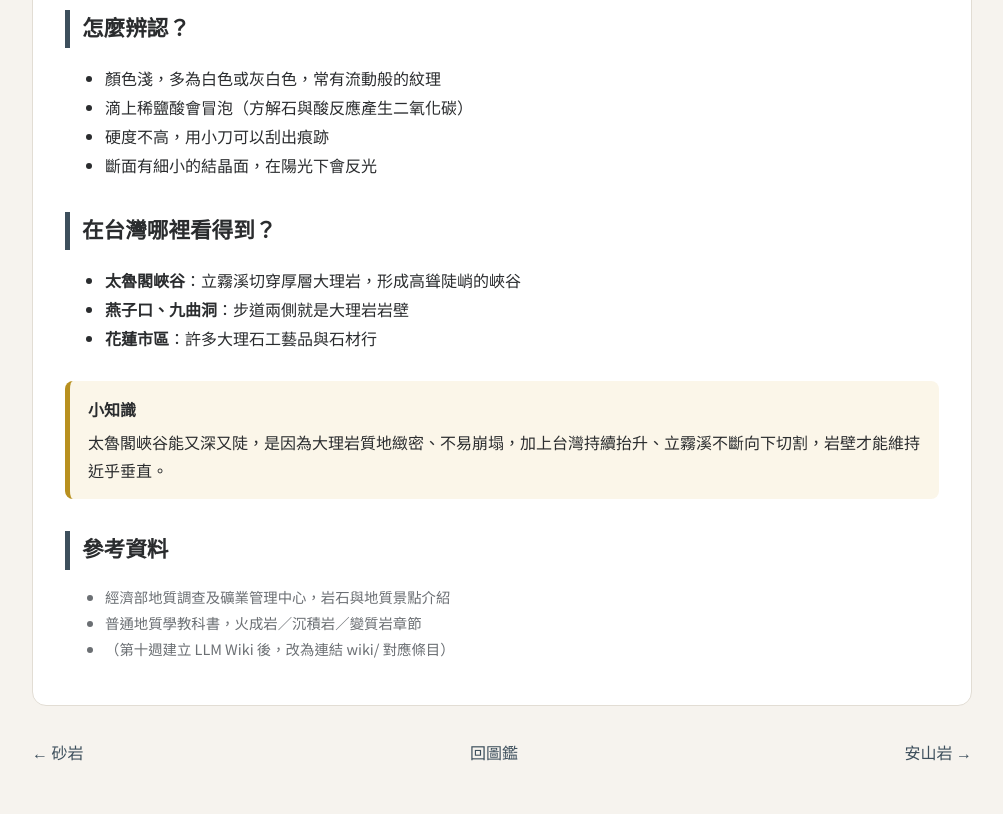
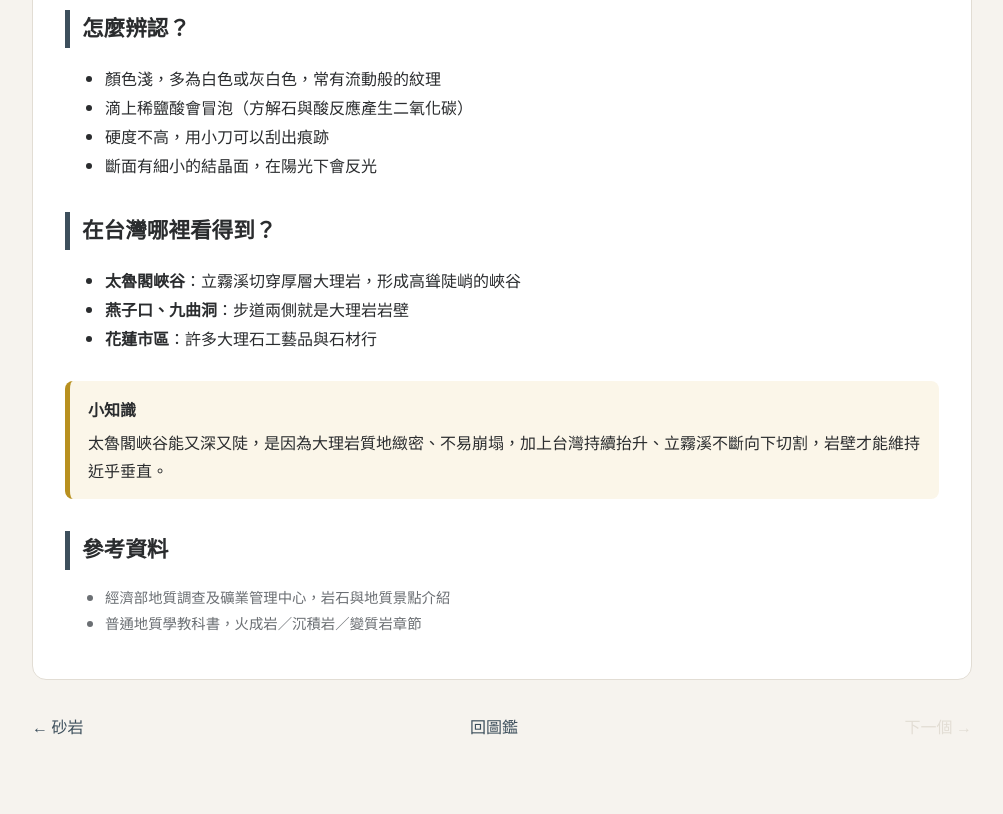
Before and after one commit to xiou0601/taiwan-rocks, a plain HTML site: page rocks/marble.html in a window 1280 px wide. Shown: the part 1089-1903 px from the top of the page, without its empty margins (138-1141 px from the left). After the commit the page ends 1877 px from the top, so only its background shows below. Drawn offline with Linux system fonts and the light colour scheme.

Commit message:
Add files via upload

```diff
--- a/rocks/marble.html
+++ b/rocks/marble.html
@@ -57,14 +57,13 @@
       <ul class="refs">
         <li>經濟部地質調查及礦業管理中心，岩石與地質景點介紹</li>
         <li>普通地質學教科書，火成岩／沉積岩／變質岩章節</li>
-        <li>（第十週建立 LLM Wiki 後，改為連結 wiki/ 對應條目）</li>
       </ul>
     </article>
 
     <nav class="pager">
       <a href="sandstone.html">← 砂岩</a>
       <a href="../index.html">回圖鑑</a>
-      <a href="andesite.html">安山岩 →</a>
+      <span class="disabled">下一個 →</span>
     </nav>
   </main>
 </body>
```
Also changed, not shown: rocks/_template.html (+1 -1 lines), rocks/basalt.html (+0 -1 lines), rocks/sandstone.html (+0 -1 lines).
